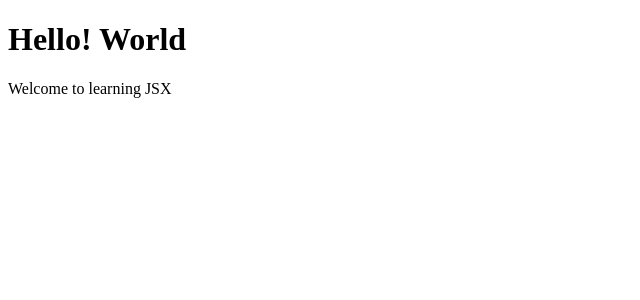
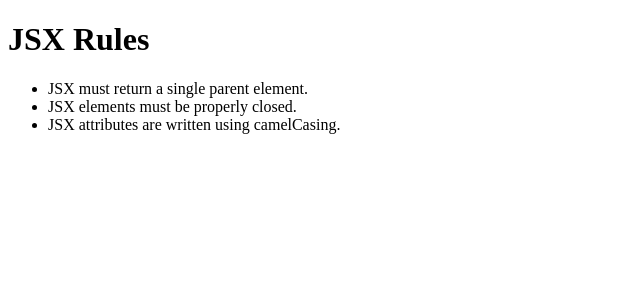
Before and after one commit to anandku06/ReactJs_Leveling, a React (Vite) app in the folder React_learns/: page / in a window 1280 px wide. Shown: the top 300 px of the page, without its empty margins (0-640 px from the left). Built offline with nearby package versions, Linux system fonts and the light colour scheme.

Commit message:
add JSXRules component to display JSX guidelines; update App component to render JSXRules

```diff
--- a/React_learns/src/components/App.jsx
+++ b/React_learns/src/components/App.jsx
@@ -2,11 +2,12 @@
 import Header from "./Header.jsx";
 import MainComponent from "./MainContent.jsx";
 import WelcomeMessage from "./WelcomeMessage.jsx";
+import JSXRules from './JSXRules.jsx'
 
 const App = () => {
   return (
     <>
-      <WelcomeMessage />
+      <JSXRules />
     </>
   );
 }; // first letter of the function should be capitalise and should always return a HTML container
--- /dev/null
+++ b/React_learns/src/components/JSXRules.jsx
@@ -0,0 +1,18 @@
+import React from "react";
+
+const JSXRules = () => {
+  return (
+    <div>
+      <h1>JSX Rules</h1>
+      <p>
+        <ul>
+          <li>JSX must return a single parent element.</li>
+          <li>JSX elements must be properly closed.</li>
+          <li>JSX attributes are written using camelCasing.</li>
+        </ul>
+      </p>
+    </div>
+  );
+};
+
+export default JSXRules;
```
